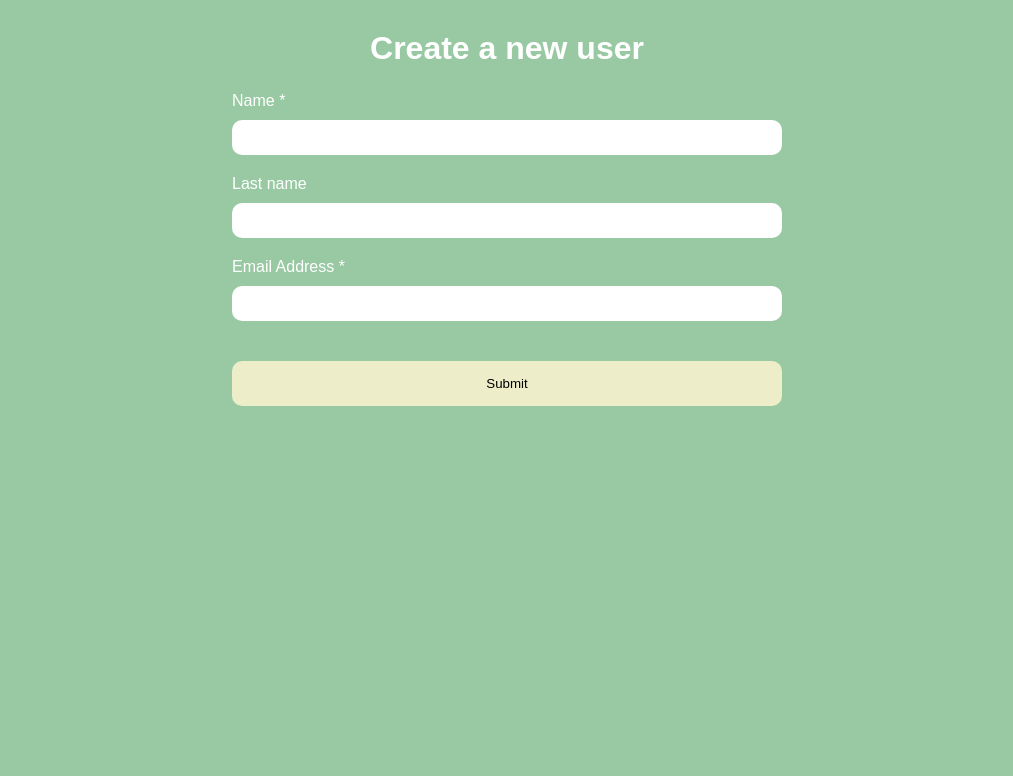
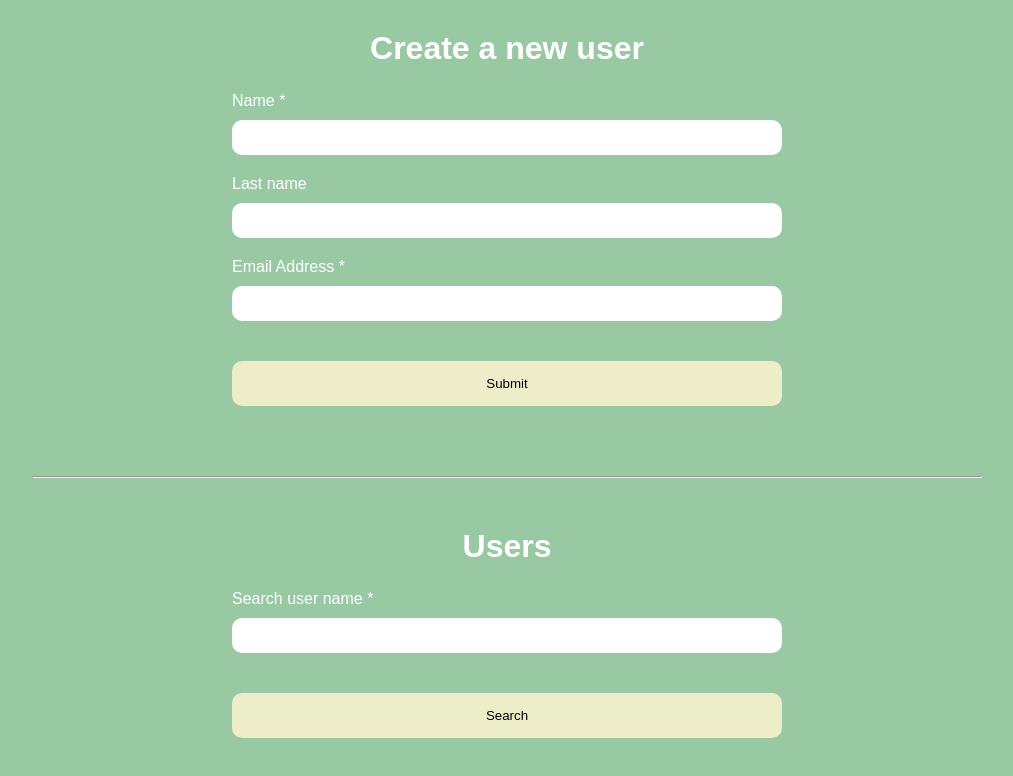
Before and after one commit to SutheeDev/PerScholasSBA318, a website: page public/index.html in a window 1280 px wide. Shown: the whole page, without its empty margins (133-1146 px from the left). Drawn offline with nearby package versions, Linux system fonts and the light colour scheme.

Commit message:
created search form

```diff
--- a/public/index.html
+++ b/public/index.html
@@ -24,6 +24,16 @@
 
     <div class="message"></div>
 
+    <hr />
+
+    <h1>Users</h1>
+    <form id="searchForm">
+      <label for="searchName">Search user name *</label>
+      <input type="text" id="searchName" name="searchName" required />
+
+      <button type="submit" class="btn">Search</button>
+    </form>
+
     <script type="module" src="./index.js"></script>
   </body>
 </html>
--- a/public/index.js
+++ b/public/index.js
@@ -1,4 +1,4 @@
-const form = document.getElementById("userForm");
+const userForm = document.getElementById("userForm");
 const nameInput = document.getElementById("name");
 const lastnameInput = document.getElementById("lastname");
 const emailInput = document.getElementById("email");
@@ -7,7 +7,7 @@ const message = document.querySelector(".message");
 
 nameInput.focus();
 
-form.addEventListener("submit", async (e) => {
+userForm.addEventListener("submit", async (e) => {
   e.preventDefault();
 
   const first_name = nameInput.value;
--- a/public/style.css
+++ b/public/style.css
@@ -18,7 +18,8 @@ h1 {
   margin-bottom: 25px;
 }
 
-#userForm {
+#userForm,
+#searchForm {
   width: 550px;
   display: flex;
   flex-direction: column;
@@ -60,3 +61,8 @@ button:hover {
   border-radius: 10px;
   text-align: center;
 }
+
+hr {
+  width: 950px;
+  margin-bottom: 50px;
+}
```
